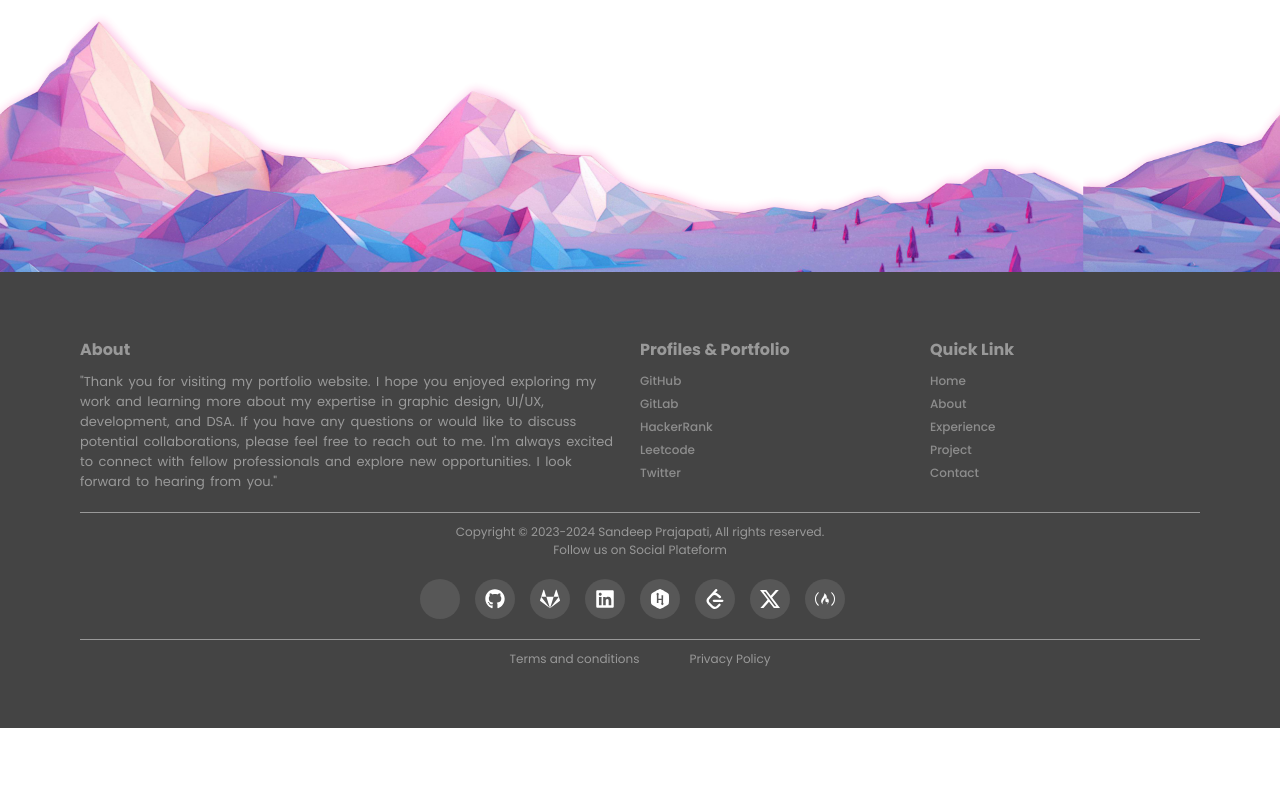
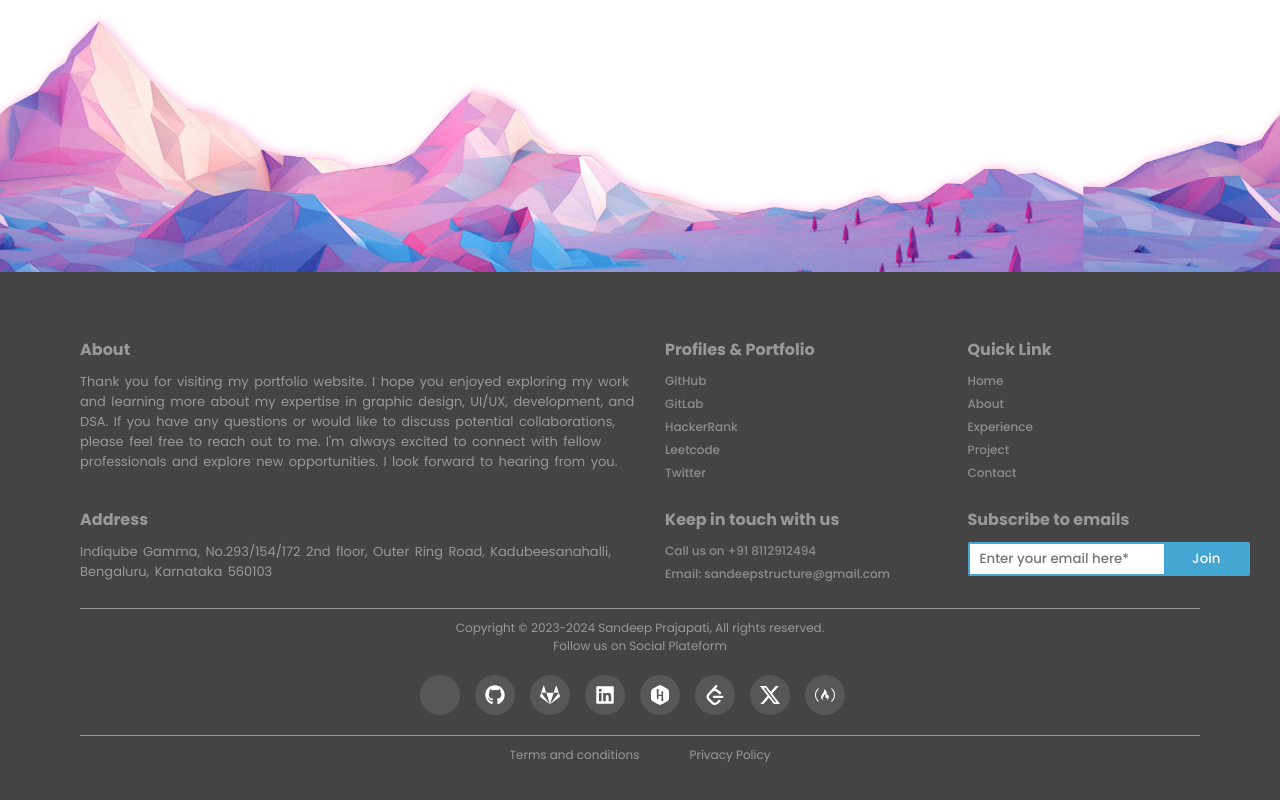
Before and after one commit to sandeep8854/sandeep, a React (Vite) app: page / in a window 1280 px wide. Shown: the part 6671-7471 px from the top of the page. Before the commit the page ends 7399 px from the top, so only its background shows below. Built offline with nearby package versions, Linux system fonts and the light colour scheme; some icons are missing; the HTML template or start-up script is replaced by a standard one.

Commit message:
added new text and subscribe email section

```diff
--- a/src/components/Footer/FooterSec.jsx
+++ b/src/components/Footer/FooterSec.jsx
@@ -11,7 +11,7 @@ const Footer = styled.footer`
 const AboutProfileQuickContainer = styled.div`
   display: flex;
   gap: 2rem;
-  padding: 0 8rem 2rem 8rem;
+  padding: 0 3rem 2rem 8rem;
   @media only screen and (max-width: 500px) {
     flex-direction: column;
     padding: 0 4rem;
@@ -50,6 +50,43 @@ const ProfilePortfolio = styled.div`
 `;
 const QuickLink = styled.div`
   flex: 1;
+`;
+const SubscribeContainer = styled.div`
+  @media only screen and (max-width: 500px) {
+    padding-bottom: 4rem;
+  }
+`;
+const SubscribeEmail = styled.div`
+  display: flex;
+  border: 2px solid #44a6d3;
+  border-radius: 2px;
+`;
+const InputFN = styled.input`
+  width: 70%;
+  color: #8d8d8d;
+  background-color: #fff;
+  /* border: 1px solid rgb(77, 77, 77); */
+  outline: none;
+  padding: 0.5rem 1rem;
+  border: none;
+  font-weight: 500;
+  /* border-radius: 4px; */
+  /* border: 1px solid rgba(0, 0, 0, 0.125); */
+  /* border-left: 2px solid rgb(242, 148, 184); */
+`;
+
+const Button = styled.button`
+  width: 30%;
+  color: #ffffff;
+  border: none;
+  background-color: #44a6d3;
+  /* border: 1px solid rgb(77, 77, 77); */
+  outline: none;
+  padding: 0.5rem 1rem;
+  font-weight: 500;
+  /* border-radius: 4px;
+  border: 1px solid rgba(0, 0, 0, 0.125); */
+  cursor: pointer;
 `;
 
 const TextContainer = styled.div`
@@ -113,13 +150,13 @@ const FooterSec = () => {
         <AboutPeople>
           <Heading3>About</Heading3>
           <ParagraphText>
-            "Thank you for visiting my portfolio website. I hope you enjoyed
+            Thank you for visiting my portfolio website. I hope you enjoyed
             exploring my work and learning more about my expertise in graphic
             design, UI/UX, development, and DSA. If you have any questions or
             would like to discuss potential collaborations, please feel free to
             reach out to me. I'm always excited to connect with fellow
             professionals and explore new opportunities. I look forward to
-            hearing from you."
+            hearing from you.
           </ParagraphText>
         </AboutPeople>
         <ProfilePortfolio>
@@ -163,6 +200,41 @@ const FooterSec = () => {
           </UnorderList>
         </QuickLink>
       </AboutProfileQuickContainer>
+      <AboutProfileQuickContainer>
+        <AboutPeople>
+          <Heading3>Address</Heading3>
+          <ParagraphText>
+            Indiqube Gamma, No.293/154/172 2nd floor, Outer Ring Road,
+            Kadubeesanahalli, Bengaluru, Karnataka 560103
+          </ParagraphText>
+        </AboutPeople>
+        <ProfilePortfolio>
+          <Heading3>Keep in touch with us</Heading3>
+          <UnorderList>
+            <List>
+              <AnchorTag href="">Call us on +91 8112912494</AnchorTag>
+            </List>
+            <List>
+              <AnchorTag href="">Email: sandeepstructure@gmail.com</AnchorTag>
+            </List>
+          </UnorderList>
+        </ProfilePortfolio>
+        <QuickLink>
+          <SubscribeContainer>
+            <Heading3>Subscribe to emails</Heading3>
+            <SubscribeEmail>
+              <InputFN
+                type="email"
+                name="email"
+                placeholder="Enter your email here*"
+                autoComplete="off"
+                required="true"
+              />
+              <Button>Join</Button>
+            </SubscribeEmail>
+          </SubscribeContainer>
+        </QuickLink>
+      </AboutProfileQuickContainer>
       <TextContainer>
         <CoverCopySocial>
           <ParaGraphFooter>
```
